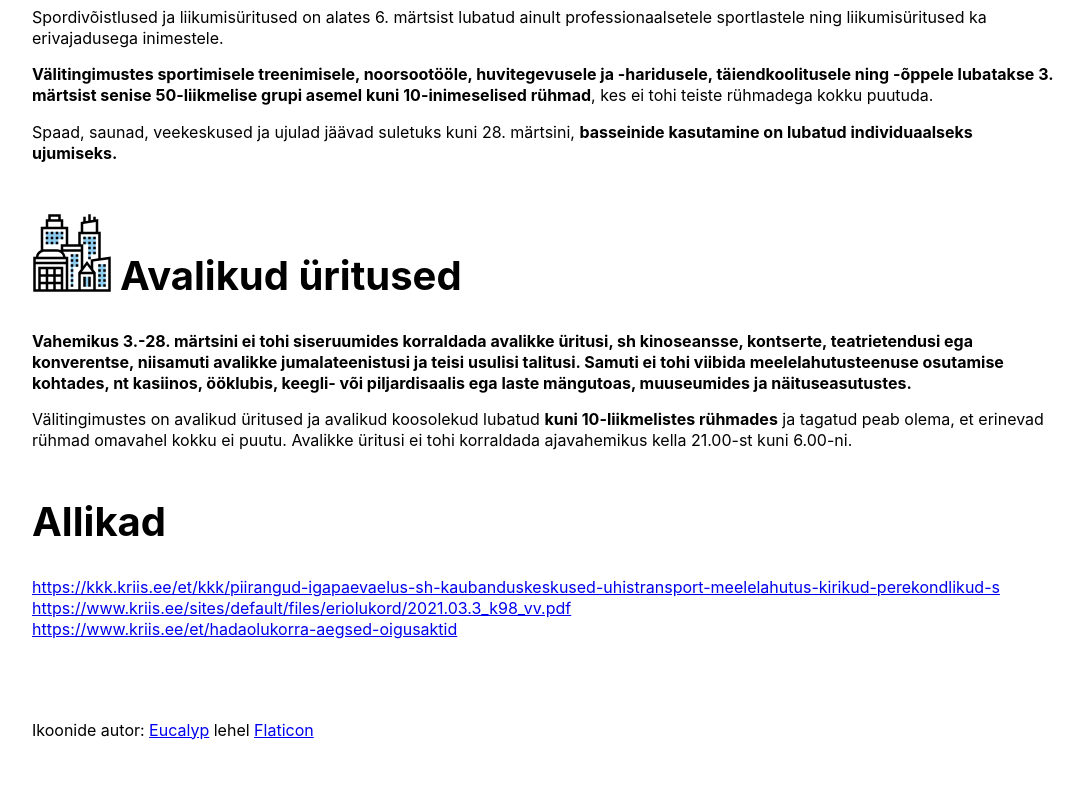
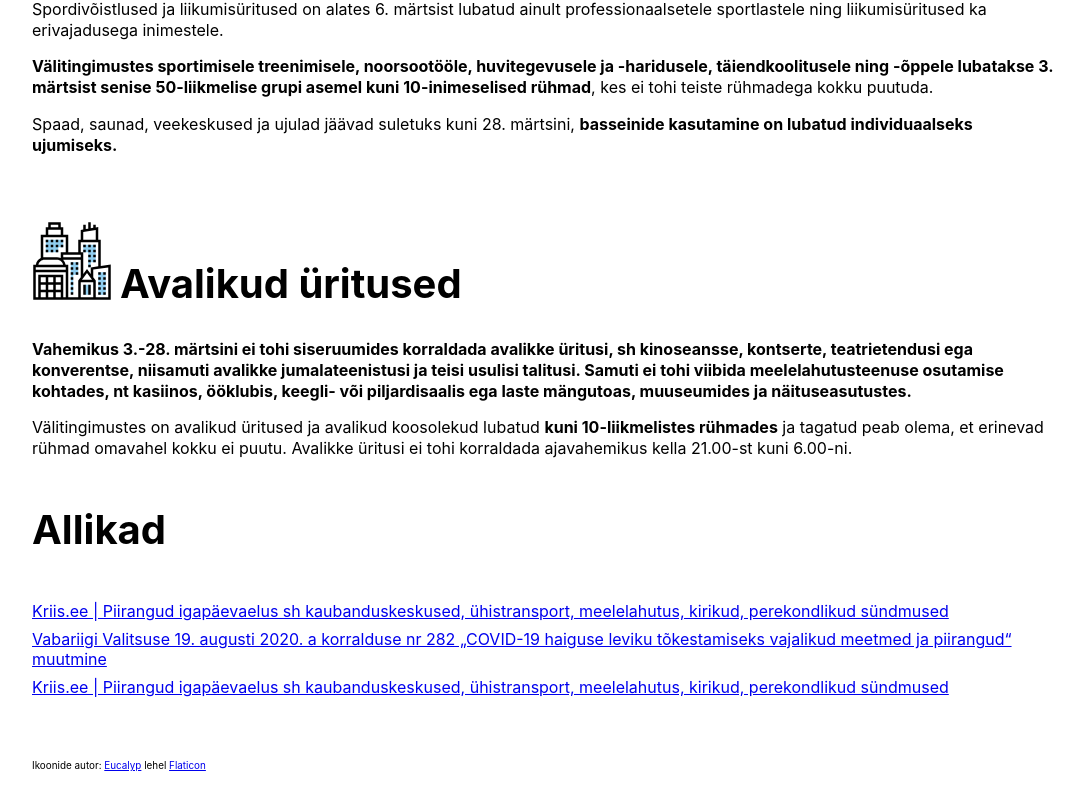
Before and after one commit to keeganmcbride/piirangud, a Next.js app: page / in a window 1280 px wide. Shown: the part 1588-2393 px from the top of the page, without its empty margins (32-1116 px from the left). Before the commit the page ends 2361 px from the top, so only its background shows below. Built offline with nearby package versions, Linux system fonts and the light colour scheme.

Commit message:
Localize sources and add small tweaks (#3)

```diff
--- a/components/Page.module.css
+++ b/components/Page.module.css
@@ -1,5 +1,5 @@
 .main {
-  padding: 5rem 0;
+  padding: 2.5rem 0;
   flex: 1;
   display: flex;
   flex-direction: column;
@@ -68,3 +68,12 @@
 .header li + li {
   margin-left: 40px;
 }
+
+.sources {
+  list-style-type: none;
+  padding: 0;
+}
+
+.sources li + li {
+  margin-top: 8px;
+}
--- a/components/RegulationPage.js
+++ b/components/RegulationPage.js
@@ -5,12 +5,10 @@ import styles from "./Page.module.css";
 import { Regulations } from "./Regulations";
 
 export const RegulationPage = ({ regulations, metadata }) => {
-  const { formatMessage, locale } = useIntl();
+  const { locale } = useIntl();
   return (
     <>
-      <Head>
-        <title>{formatMessage({ id: "title" })}</title>
-      </Head>
+      <Meta />
       <div className={styles.container}>
         <Header locale={locale} metadata={metadata} />
         <main className={styles.main}>
@@ -18,13 +16,10 @@ export const RegulationPage = ({ regulations, metadata }) => {
           <h2>
             <FormattedMessage id="sources" />
           </h2>
-          {metadata.sources.map((source) => (
-            <a key={source} href={source}>
-              {source}
-            </a>
-          ))}
+          <Sources sources={metadata.sources} />
         </main>
         <footer>
+          <small>
             <FormattedMessage
               id="iconCredits"
               values={{
@@ -34,6 +29,7 @@ export const RegulationPage = ({ regulations, metadata }) => {
                 flaticon: <a href="https://www.flaticon.com/">Flaticon</a>,
               }}
             />
+          </small>
         </footer>
       </div>
     </>
@@ -89,3 +85,31 @@ const LanguageLinks = ({ currentLocale }) => {
     </nav>
   );
 };
+
+const Sources = ({ sources }) => {
+  return (
+    <ul className={styles.sources}>
+      {sources.map((source) => (
+        <li key={source.url}>
+          <a href={source.url}>{source.label}</a>
+        </li>
+      ))}
+    </ul>
+  );
+};
+
+const Meta = () => {
+  const { formatMessage } = useIntl();
+  return (
+    <Head>
+      <title>{formatMessage({ id: "title" })}</title>
+      <meta
+        name="description"
+        content={formatMessage({ id: "metaDescription" })}
+      />
+      <link rel="alternate" href="https://piirangud.ee/" hreflang="et" />
+      <link rel="alternate" href="https://piirangud.ee/en" hreflang="en" />
+      <link rel="alternate" href="https://piirangud.ee/ru" hreflang="ru" />
+    </Head>
+  );
+};
--- a/components/Regulations.js
+++ b/components/Regulations.js
@@ -1,14 +1,19 @@
 import { icons } from "./Icons";
+import styles from "./Regulations.module.css";
 
 export const Regulations = ({ regulations }) => (
   <>
     {regulations.map((regulation, index) => {
       const IconComponent = icons[regulation.icon];
       return (
-        <section key={index}>
+        <section
+          key={index}
+          id={regulation.category}
+          className={styles.section}
+        >
           <h2>
             <IconComponent />
-            {regulation.title}
+            <a href={`#${regulation.category}`}>{regulation.title}</a>
           </h2>
           <div
             dangerouslySetInnerHTML={{
--- /dev/null
+++ b/components/Regulations.module.css
@@ -0,0 +1,3 @@
+.section + .section {
+  margin-top: 16px;
+}
--- a/data/regulation.yaml
+++ b/data/regulation.yaml
@@ -280,6 +280,20 @@ regulations:
 metadata:
   lastUpdated: 03.03.2021 09:49
   sources:
-    - https://kkk.kriis.ee/et/kkk/piirangud-igapaevaelus-sh-kaubanduskeskused-uhistransport-meelelahutus-kirikud-perekondlikud-s
-    - https://www.kriis.ee/sites/default/files/eriolukord/2021.03.3_k98_vv.pdf
-    - https://www.kriis.ee/et/hadaolukorra-aegsed-oigusaktid
+    et:
+      - label: Kriis.ee | Piirangud igapäevaelus sh kaubanduskeskused, ühistransport, meelelahutus, kirikud, perekondlikud sündmused
+        url: https://kkk.kriis.ee/et/kkk/piirangud-igapaevaelus-sh-kaubanduskeskused-uhistransport-meelelahutus-kirikud-perekondlikud-s
+      - label: Vabariigi Valitsuse 19. augusti 2020. a korralduse nr 282 „COVID-19 haiguse leviku tõkestamiseks vajalikud meetmed ja piirangud“ muutmine
+        url: https://www.kriis.ee/sites/default/files/eriolukord/2021.03.3_k98_vv.pdf
+      - label: Kriis.ee | Piirangud igapäevaelus sh kaubanduskeskused, ühistransport, meelelahutus, kirikud, perekondlikud sündmused
+        url: https://kkk.kriis.ee/ru/czv/povsednevnye-ogranicheniya-vklyuchaya-torgovye-tsentry-obshtestvennyy-transport-razvlecheniya-se
+    en:
+      - label: Kriis.ee | Restrictions in everyday life, including shopping centres, public transport, entertainment, family events
+        url: https://kkk.kriis.ee/en/faq/restrictions-in-everyday-life-including-shopping-centres-public-transport-entertainment-family-e
+      - label: Riigi Teataja | Measures and restrictions necessary for preventing the spread of COVID-19
+        url: https://www.riigiteataja.ee/viitedLeht.html?id=8
+    ru:
+      - label: Kriis.ee | Повседневные ограничения, включая торговые центры, общественный транспорт, развлечения, семейные праздники
+        url: https://kkk.kriis.ee/ru/czv/povsednevnye-ogranicheniya-vklyuchaya-torgovye-tsentry-obshtestvennyy-transport-razvlecheniya-se
+      - label: Riigi Teataja | Меры и ограничения, необходимые для предотвращения распространения заболевания COVID-19
+        url: https://www.riigiteataja.ee/viitedLeht.html?id=9
--- a/lib/getContent.js
+++ b/lib/getContent.js
@@ -11,7 +11,7 @@ export async function getContentForLanguage(language) {
   );
   return {
     regulations: translatedRegulations,
-    metadata: parsedContents.metadata,
+    metadata: prepareMetadata(parsedContents.metadata, language),
   };
 }
 
@@ -24,6 +24,13 @@ function prepareRegulation(regulation, language) {
   };
 }
 
+function prepareMetadata(metadata, language) {
+  return {
+    lastUpdated: metadata.lastUpdated,
+    sources: metadata.sources[language],
+  };
+}
+
 function readDataFileContents() {
   return fs.readFile(path.join("data", "regulation.yaml"), "UTF-8");
 }
--- a/pages/_app.js
+++ b/pages/_app.js
@@ -6,8 +6,8 @@ function MyApp({ Component, pageProps }) {
   const { locale } = pageProps;
   return (
     <IntlProvider
-      locale={pageProps.locale}
-      defaultLocale="ee"
+      locale={locale}
+      defaultLocale="et"
       messages={translations[locale]}
     >
       <Component {...pageProps} />
--- a/styles/globals.css
+++ b/styles/globals.css
@@ -20,15 +20,26 @@ h2 {
   font-size: 2.5rem;
 }
 
-p,
-a {
+h2 a {
+  font-size: inherit;
+  text-decoration: none;
+  color: inherit;
+}
+
+@media all and (max-width: 720px) and (max-resolution: 4dppx),
+  all and (max-width: 720px) and (-webkit-max-device-pixel-ratio: 4) {
+  h1 {
+    font-size: 2.5rem;
+  }
+
+  h2 {
+    font-size: 1.5rem;
+  }
+}
+
+p {
   font-size: 1rem;
   line-height: 1.3;
-}
-
-a {
-  overflow-wrap: break-word;
-  word-wrap: break-word;
 }
 
 h1,
@@ -39,3 +50,7 @@ h2 {
 small {
   font-size: 0.618rem;
 }
+
+small a {
+  font-size: 0.618rem;
+}
--- a/translations/en.json
+++ b/translations/en.json
@@ -1,5 +1,6 @@
 {
   "title": "Current restrictions",
+  "metaDescription": "Read the restrictions imposed by the Estonian government regarding the COVID-19 pandemic",
   "time": "As of {time}",
   "iconCredits": "Icons made by {eucalyp} from {flaticon}",
   "sources": "Sources"
--- a/translations/et.json
+++ b/translations/et.json
@@ -1,5 +1,6 @@
 {
   "title": "Kehtivad piirangud",
+  "metaDescription": "Loe Eesti valitsuse kehtestatud piiranguid seoses COVID-19 pandeemiaga",
   "time": "Seisuga {time}",
   "iconCredits": "Ikoonide autor: {eucalyp} lehel {flaticon}",
   "sources": "Allikad"
--- a/translations/ru.json
+++ b/translations/ru.json
@@ -1,5 +1,6 @@
 {
   "title": "Текущие ограничения",
+  "metaDescription": "Ознакомьтесь с ограничениями, введенными правительством Эстонии в связи с пандемией COVID-19",
   "time": "C {time}",
   "iconCredits": "Автор иконок: {eucalyp} от {flaticon}",
   "sources": "Источники"
```
Lines whose indentation alone changed are shown as unchanged.
